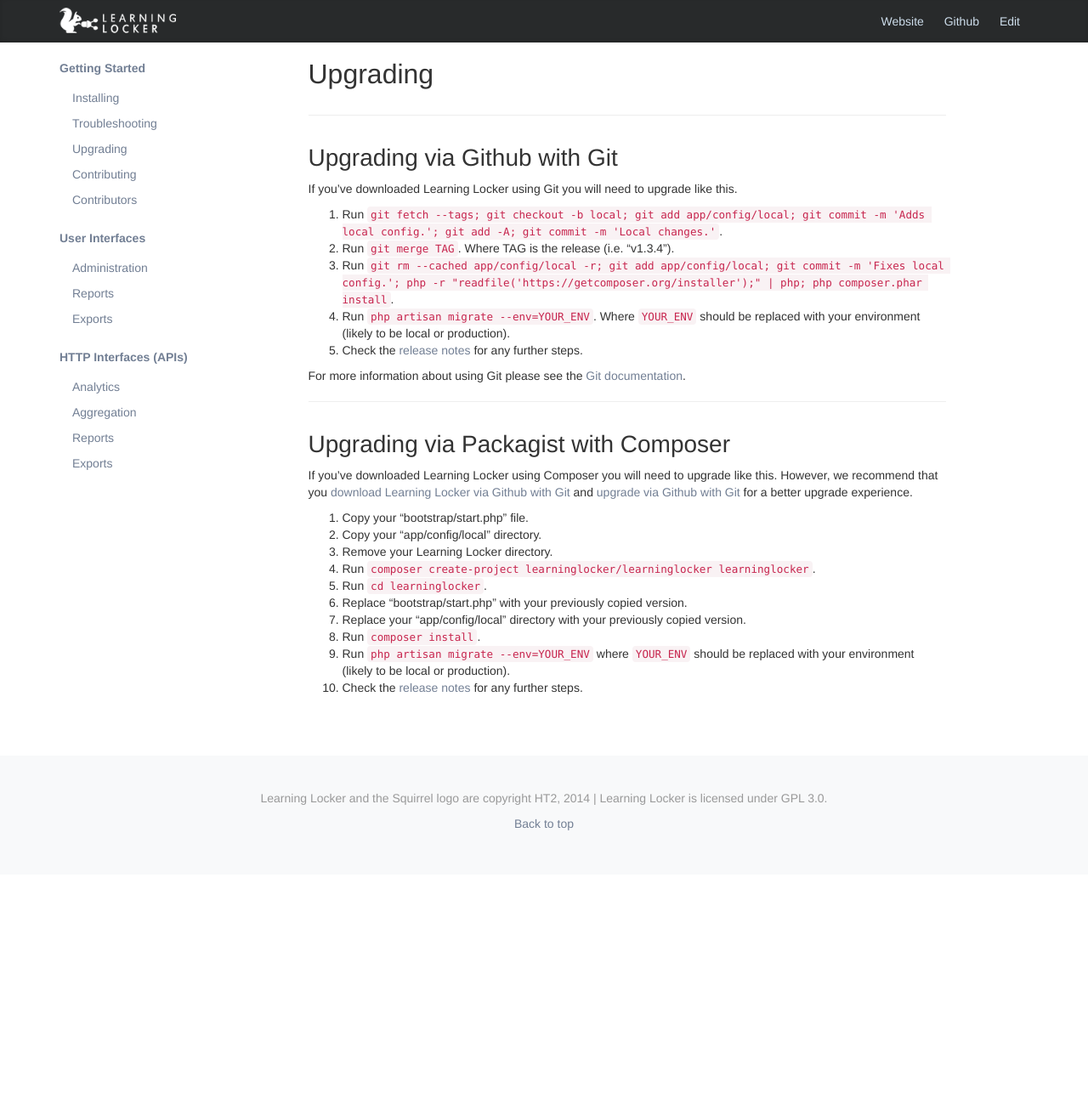
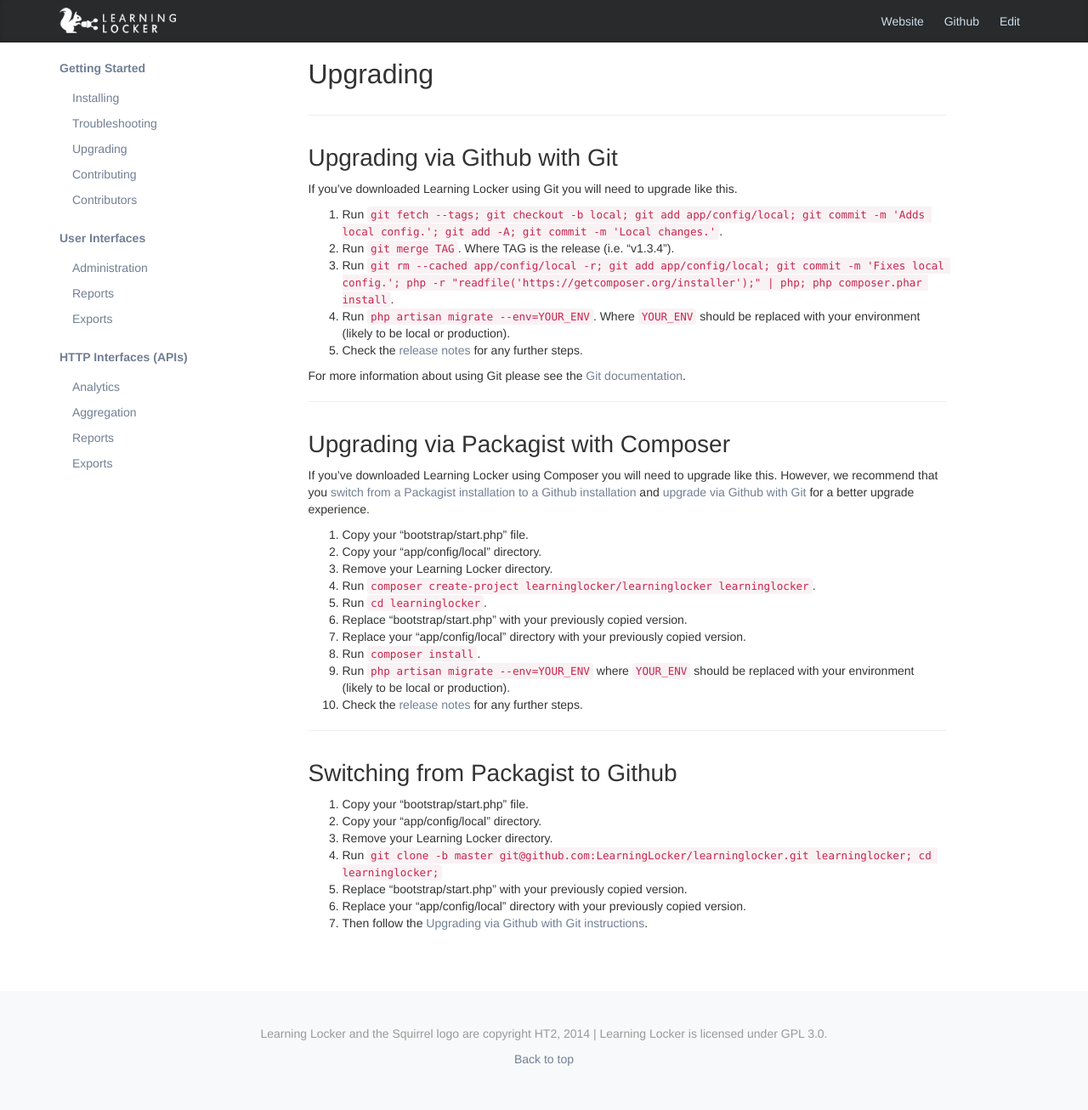
Before and after one commit to LearningLocker/docs, a Jekyll site: the page built from src/upgrading.md, in a window 1280 px wide. Shown: the whole page at 85% size. Built offline with Jekyll 4.4.1, drawn with Linux system fonts in a browser that asks for light colours; nearby versions of some CDN libraries; before the commit the page ends 1029 px from its top, so only the background shows below that.

Commit message:
Adds instructions for switching installation.
Taken from LearningLocker/learninglocker#838.

```diff
--- a/src/upgrading.md
+++ b/src/upgrading.md
@@ -15,7 +15,7 @@
 For more information about using Git please see the [Git documentation](http://git-scm.com/).
 
 ## Upgrading via Packagist with Composer
-If you've downloaded Learning Locker using Composer you will need to upgrade like this. However, we recommend that you [download Learning Locker via Github with Git](../installation/#download-and-install) and [upgrade via Github with Git](#upgrading-via-github-with-git) for a better upgrade experience.
+If you've downloaded Learning Locker using Composer you will need to upgrade like this. However, we recommend that you [switch from a Packagist installation to a Github installation](#switching-from-packagist-to-github) and [upgrade via Github with Git](#upgrading-via-github-with-git) for a better upgrade experience.
 
 1. Copy your "bootstrap/start.php" file.
 2. Copy your "app/config/local" directory.
@@ -27,3 +27,12 @@
 8. Run `composer install`.
 9. Run `php artisan migrate --env=YOUR_ENV` where `YOUR_ENV` should be replaced with your environment (likely to be local or production).
 10. Check the [release notes](https://github.com/LearningLocker/learninglocker/releases) for any further steps.
+
+## Switching from Packagist to Github
+1. Copy your “bootstrap/start.php” file.
+2. Copy your “app/config/local” directory.
+3. Remove your Learning Locker directory.
+4. Run `git clone -b master git@github.com:LearningLocker/learninglocker.git learninglocker; cd learninglocker;`
+5. Replace “bootstrap/start.php” with your previously copied version.
+6. Replace your “app/config/local” directory with your previously copied version.
+7. Then follow the [Upgrading via Github with Git instructions](http://docs.learninglocker.net/upgrading/#upgrading-via-github-with-git).
```
